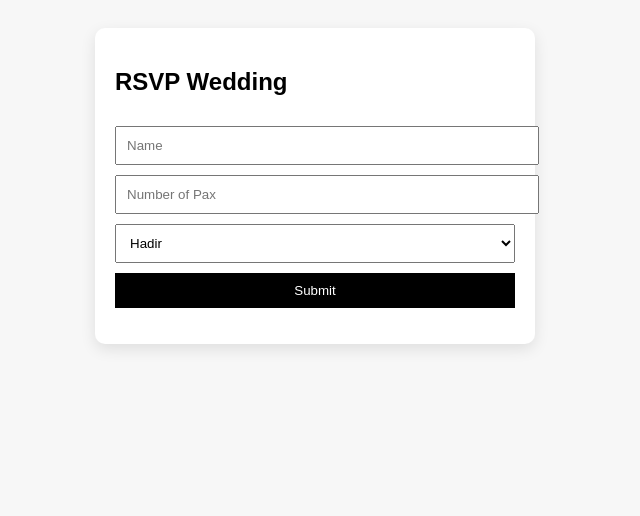
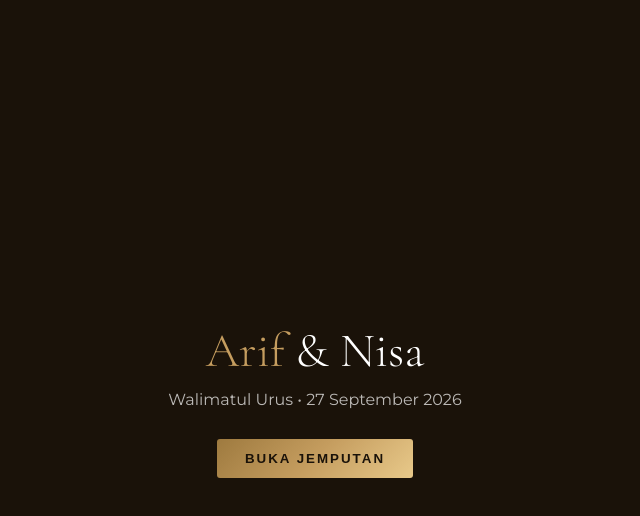
Before and after one commit to arfzxck/rsvp-arif-nisa, a plain HTML site: page index.html in a window 1280 px wide. Shown: the whole page, without its empty margins (325-965 px from the left). Drawn offline with nearby package versions, Linux system fonts and the light colour scheme.

Commit message:
Update index.html

```diff
--- a/index.html
+++ b/index.html
@@ -1,98 +1,84 @@
 <!DOCTYPE html>
-<html lang="en">
+<html lang="ms">
 <head>
-  <meta charset="UTF-8">
-  <meta name="viewport" content="width=device-width, initial-scale=1.0">
-  <title>RSVP Arif & Nisa</title>
+  <meta charset="UTF-8" />
+  <meta name="viewport" content="width=device-width, initial-scale=1.0" />
+  <title>Arif & Nisa – Walimatul Urus</title>
+
+  <link rel="preconnect" href="https://fonts.googleapis.com" />
+  <link rel="preconnect" href="https://fonts.gstatic.com" crossorigin />
+  <link href="https://fonts.googleapis.com/css2?family=Cormorant+Garamond:wght@300;400;600&family=Montserrat:wght@300;400;500&display=swap" rel="stylesheet" />
+
   <style>
+    * { margin:0; padding:0; box-sizing:border-box; }
+
     body {
-      font-family: Arial;
-      background: #f7f7f7;
+      font-family: 'Montserrat', sans-serif;
+      height: 100vh;
+      display:flex;
+      justify-content:center;
+      align-items:center;
+      background: #1a1209;
+      color: white;
+      text-align:center;
+    }
+
+    .container {
+      max-width: 500px;
       padding: 20px;
     }
 
-    .card {
-      max-width: 400px;
-      margin: auto;
-      background: white;
-      padding: 20px;
-      border-radius: 10px;
-      box-shadow: 0 5px 15px rgba(0,0,0,0.1);
+    h1 {
+      font-family: 'Cormorant Garamond', serif;
+      font-size: 3rem;
+      font-weight: 300;
+      margin-bottom: 10px;
     }
 
-    input, select, button {
-      width: 100%;
-      padding: 10px;
-      margin-top: 10px;
+    .gold {
+      color: #c59d5f;
+    }
+
+    p {
+      opacity: 0.7;
+      margin-bottom: 30px;
     }
 
     button {
-      background: black;
-      color: white;
+      padding: 12px 28px;
       border: none;
       cursor: pointer;
+      background: linear-gradient(135deg,#9e7a3f,#c59d5f,#e8c98a);
+      color: #1a1209;
+      font-weight: 600;
+      letter-spacing: 2px;
+      text-transform: uppercase;
+      border-radius: 3px;
     }
 
     button:hover {
-      opacity: 0.8;
+      transform: translateY(-2px);
+      transition: 0.2s;
     }
   </style>
 </head>
+
 <body>
 
-<div class="card">
-  <h2>RSVP Wedding</h2>
+  <div class="container">
+    <h1><span class="gold">Arif</span> & Nisa</h1>
+    <p>Walimatul Urus • 27 September 2026</p>
 
-  <input type="text" id="name" placeholder="Name" required>
+    <button onclick="openMain()">
+      Buka Jemputan
+    </button>
+  </div>
 
-  <input type="number" id="pax" placeholder="Number of Pax" required>
-
-  <select id="status">
-    <option value="Hadir">Hadir</option>
-    <option value="Tidak Hadir">Tidak Hadir</option>
-  </select>
-
-  <button onclick="submitRSVP()">Submit</button>
-
-  <p id="msg"></p>
-</div>
-
-<script>
-const API_URL = "https://script.google.com/macros/s/AKfycbwNLwAgMXHpxkUDCBcKepvc6HSI9y0EofpFJoZow_oZEMZEaHP31mZ3_bfm-QEsDSpy/exec";
-
-
-function submitRSVP() {
-  const name = document.getElementById("name").value;
-  const pax = document.getElementById("pax").value;
-  const status = document.getElementById("status").value;
-
-  if (!name || !pax) {
-    document.getElementById("msg").innerText = "Please fill all fields";
-    return;
-  }
-
-  fetch(API_URL, {
-  method: "POST",
-  headers: {
-    "Content-Type": "application/json"
-  },
-  body: JSON.stringify({
-    name: name,
-    pax: pax,
-    status: status
-  })
-})
-  .then(res => res.text())
-  .then(res => {
-    document.getElementById("msg").innerText = "RSVP submitted successfully!";
-    document.getElementById("name").value = "";
-    document.getElementById("pax").value = "";
-  })
-  .catch(err => {
-    document.getElementById("msg").innerText = "Error submitting RSVP";
-  });
-}
-</script>
+  <script>
+    function openMain() {
+      window.location.href = "main.html";
+    }
+  </script>
 
 </body>
 </html>
```
